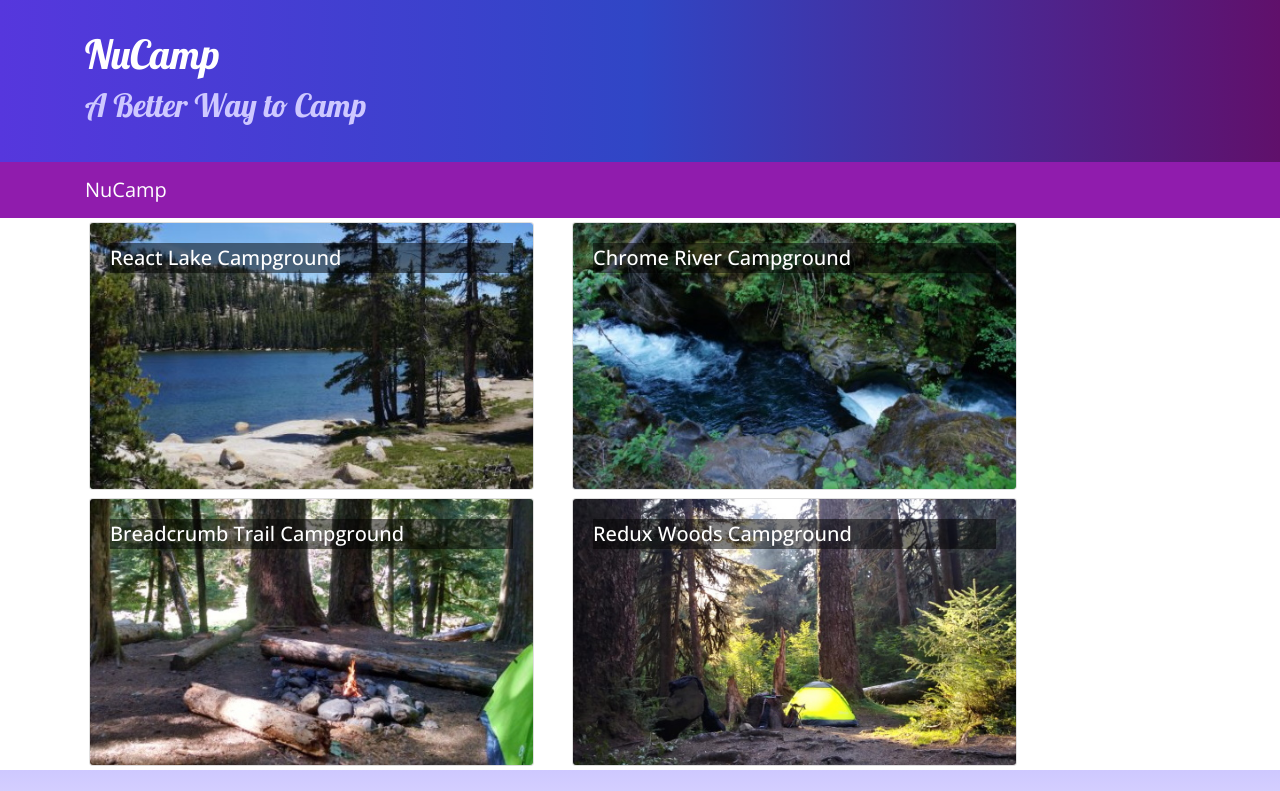
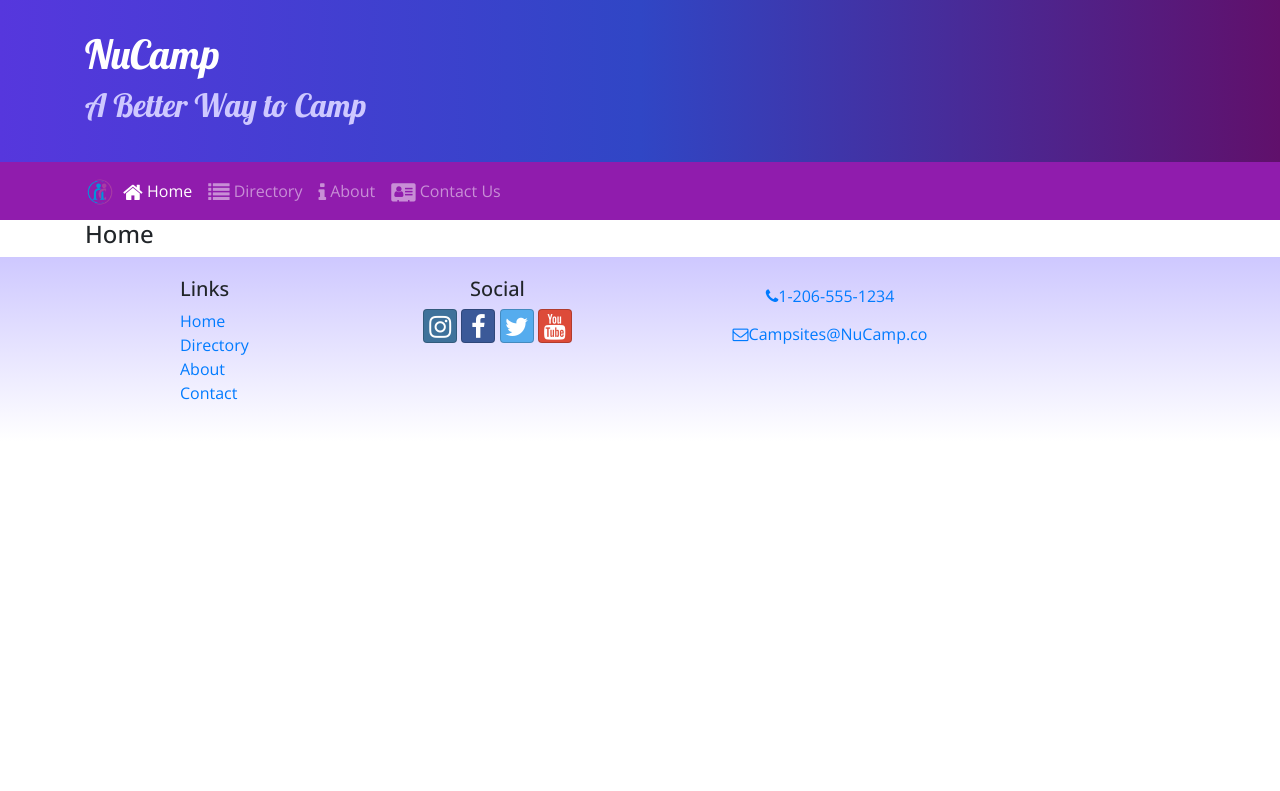
Before and after one commit to Shamus1977/reactNuCampsite, a React (Create React App) app: page /home in a window 1280 px wide. Shown: the top 791 px of the page. Built offline with nearby package versions, Linux system fonts and the light colour scheme.

Commit message:
added navigation components and routing to header and footer components

```diff
--- a/package.json
+++ b/package.json
@@ -12,6 +12,7 @@
     "react": "^17.0.2",
     "react-dom": "^17.0.2",
     "react-popper": "1.3.6",
+    "react-router-dom": "5.2.0",
     "react-scripts": "4.0.3",
     "reactstrap": "8.5.1",
     "typeface-lobster": "^1.1.13",
--- a/src/App.js
+++ b/src/App.js
@@ -1,13 +1,16 @@
 import React, { Component } from 'react';
 import Main from './components/MainComponent';
+import { BrowserRouter } from 'react-router-dom';
 import './App.css';
 
 class App extends Component{
   render(){
     return(
-      <div className='app'>
-       <Main />
-      </div>
+      <BrowserRouter>
+        <div className='app'>
+          <Main />
+        </div>
+      </BrowserRouter>
     )
   }
 }
--- a/src/components/DirectoryComponent.js
+++ b/src/components/DirectoryComponent.js
@@ -2,9 +2,9 @@
 import {Card, CardImg, CardImgOverlay, CardTitle} from 'reactstrap';
 
 
-    function RenderDirectoryItem({campsite, onClick}) {
+    function RenderDirectoryItem({campsite}) {
       return (
-        <Card onClick={()=> onClick(campsite.id)}>
+        <Card>
             <CardImg src={campsite.image} alt={campsite.name} />
             <CardImgOverlay>
                 <CardTitle>{campsite.name}</CardTitle>
@@ -17,7 +17,7 @@
         const directory = [ props.campsites.map(campsite => {
                 return (
                     <div key={campsite.id} className='col-md-5 m-1'>
-                        <RenderDirectoryItem campsite={campsite} onClick={props.onClick} />
+                        <RenderDirectoryItem campsite={campsite} />
                     </div>
                 );
             })
--- a/src/components/FooterComponent.js
+++ b/src/components/FooterComponent.js
@@ -1,4 +1,5 @@
 import React from 'react';
+import { Link } from 'react-router-dom';
 
 function Footer(props){
     return (
@@ -8,10 +9,10 @@
                     <div className='col-4 col-sm-2 offset-1'>
                         <h5>Links</h5>
                         <ul className='list-unstyled'>
-                            <li><a href='#'>Home</a></li>
-                            <li><a href='#'>Directory</a></li>
-                            <li><a href='#'>About</a></li>
-                            <li><a href='#'>Contact</a></li>
+                            <li><Link to='/home'>Home</Link></li>
+                            <li><Link to='/directory'>Directory</Link></li>
+                            <li><Link to='/aboutus'>About</Link></li>
+                            <li><Link to='/contactus'>Contact</Link></li>
                         </ul>
                     </div>
                     <div className='col-6 col-sm-3 text-center'>
--- a/src/components/HeaderComponent.js
+++ b/src/components/HeaderComponent.js
@@ -1,7 +1,26 @@
 import React, { Component } from 'react';
-import { Navbar, NavbarBrand, Jumbotron } from 'reactstrap';
+import { Nav, Navbar, NavbarBrand, NavbarToggler, Collapse, NavItem, Jumbotron } from 'reactstrap';
+import { NavLink } from 'react-router-dom';
 
 class Header extends Component{
+
+    constructor(props){
+        super(props);
+
+        this.toggleNav = this.toggleNav.bind(this);
+
+        this.state ={
+            isNavOpen: false,
+
+        }
+    }
+
+    toggleNav(){
+        this.setState({
+            isNavOpen: !this.state.isNavOpen,
+        });
+    }
+
     render(){
         return (
             <React.Fragment>
@@ -15,9 +34,35 @@
                         </div>
                     </div>
                 </Jumbotron>
-                <Navbar dark sticky='top'>
+                <Navbar dark sticky='top' expand='md' >
                     <div className='container'>
-                        <NavbarBrand href='/'>NuCamp</NavbarBrand>
+                        <NavbarBrand className='mr-auto' href='/'><img src='/assets/images/logo.png'
+                         height='30' width='30' alt='NuCamp Logo'/></NavbarBrand>
+                         <NavbarToggler onClick={this.toggleNav} />
+                         <Collapse isOpen={this.state.isNavOpen} navbar >
+                             <Nav navbar>
+                                 <NavItem>
+                                     <NavLink className='nav-link' to='/home'>
+                                         <i className='fa fa-home fa-lg' /> Home
+                                     </NavLink>
+                                 </NavItem>
+                                 <NavItem>
+                                     <NavLink className='nav-link' to='/directory'>
+                                         <i className='fa fa-list fa-lg'/> Directory
+                                     </NavLink>
+                                 </NavItem>
+                                 <NavItem>
+                                     <NavLink className='nav-link' to='/aboutus'>
+                                         <i className='fa fa-info fa-lg'/> About
+                                     </NavLink>
+                                 </NavItem>
+                                 <NavItem>
+                                     <NavLink className='nav-link' to='/contactus'>
+                                         <i className='fa fa-address-card fa-lg'/> Contact Us
+                                     </NavLink>
+                                 </NavItem>
+                             </Nav>
+                         </Collapse>
                     </div>
                 </Navbar>
             </React.Fragment>
--- /dev/null
+++ b/src/components/HomeComponent.js
@@ -0,0 +1,11 @@
+import React from 'react';
+
+function Home(props){
+    return (
+        <div className='container' >
+            <h4>Home</h4>
+        </div>
+    )
+}
+
+export default Home;
--- a/src/components/MainComponent.js
+++ b/src/components/MainComponent.js
@@ -3,6 +3,8 @@
 import CampsiteInfo from './CampsiteInfoComponent';
 import Header from './HeaderComponent';
 import Footer from './FooterComponent';
+import Home from './HomeComponent';
+import { Switch, Route, Redirect } from 'react-router-dom';
 import {CAMPSITES} from '../shared/campsites';
 
 class Main extends Component{
@@ -10,20 +12,25 @@
     super(props);
     this.state = {
       campsites: CAMPSITES,
-      selectedCampsite: null,
     };
   }
 
-  onCampsiteSelect(campsiteID){
-    this.setState({selectedCampsite: campsiteID});
+  render(){
+
+    const HomePage = () =>{
+      return (
+        <Home />
+      );
     }
 
-  render(){
     return(
       <div>
         <Header />
-        <Directory campsites={this.state.campsites} onClick={campsiteID=> this.onCampsiteSelect(campsiteID)}/>
-        <CampsiteInfo campsite={this.state.campsites.filter(campsite=> campsite.id === this.state.selectedCampsite)[0]} />
+        <Switch>
+          <Route path='/home' component={ Home } />
+          <Route exact path='/directory' render={ () => <Directory campsites={this.state.campsites} /> } />
+          <Redirect to='/home' />
+        </Switch>
         <Footer />
       </div>
     )
```
Also changed, not shown: 1 other file (tests, documents, lock files or other folders).
